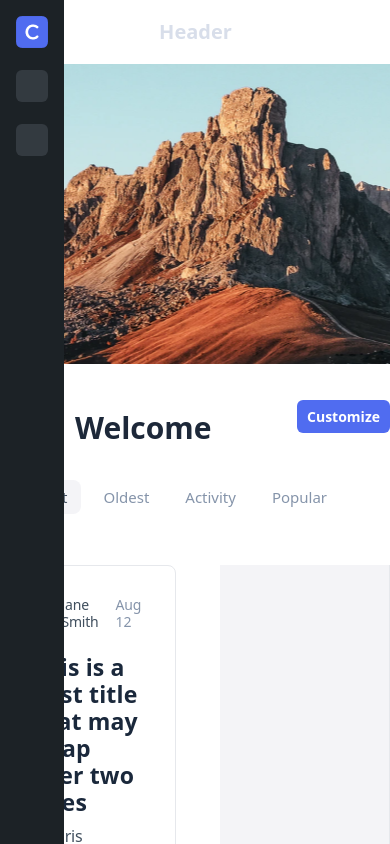
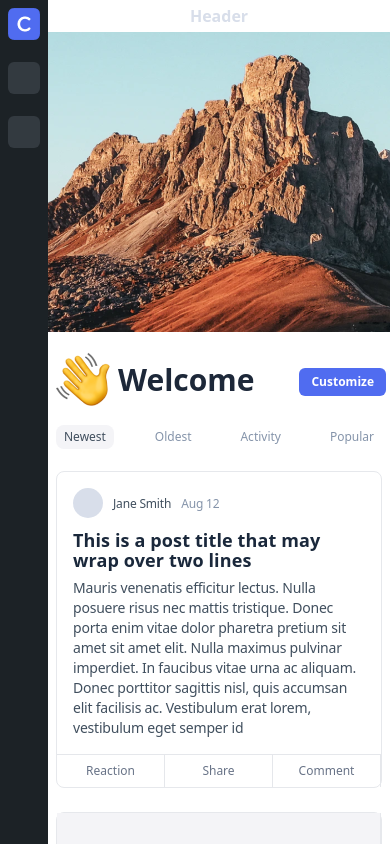
Before and after one commit to redtxai/event-form, a React (Create React App) app: page / in a window 390 px wide. Shown: the top 844 px of the page. Built offline with nearby package versions, Linux system fonts and the light colour scheme.

Commit message:
Implements the responsiveness for the landing page

```diff
--- a/src/pages/landing-page/LandingPage.tsx
+++ b/src/pages/landing-page/LandingPage.tsx
@@ -8,7 +8,7 @@ const LandingPage = () => {
   return (
     <section className="flex relative">
       <LandingPageCommunitySidebar></LandingPageCommunitySidebar>
-      <section className="w-full border-l border-gray-150 grow">
+      <section className="w-full grow ml-12 sm:border-l sm:border-gray-150 sm:ml-16">
         <LandingPageHeader></LandingPageHeader>
         <LandingPageBanner></LandingPageBanner>
         <LandingPageBody></LandingPageBody>
--- a/src/pages/landing-page/components/landing-page-body/LandingPageBody.tsx
+++ b/src/pages/landing-page/components/landing-page-body/LandingPageBody.tsx
@@ -3,9 +3,9 @@ import LandingPageFeed from "./components/landing-page-feed/LandingPageFeed"
 import LandingPageSidebar from "./components/landing-page-sidebar/LandingPageSidebar"
 
 const LandingPageBody = () => {
-  return <section className="max-w-3-5xl m-auto mt-9">
+  return <section className="max-w-3-5xl m-auto mt-5 sm:mt-9">
     <LandingPageBodyHeader></LandingPageBodyHeader>
-    <section className="w-full flex justify-between mt-13">
+    <section className="w-full flex justify-between mt-4 px-2 sm:mt-13 sm:px-0">
       <LandingPageFeed></LandingPageFeed>
       <LandingPageSidebar></LandingPageSidebar>
     </section>
--- a/src/pages/landing-page/components/landing-page-body/components/landing-page-body-header/LandingPageBodyHeader.tsx
+++ b/src/pages/landing-page/components/landing-page-body/components/landing-page-body-header/LandingPageBodyHeader.tsx
@@ -7,48 +7,56 @@ type FeedNavigation = 'newest' | 'oldest' | 'activity' | 'popular'
 const LandingPageBodyHeader = () => {
   const[active, setActive] = useState<FeedNavigation>('newest')
 
-  return <header className="w-full relative">
+  return <header className="w-full relative px-2 sm:px-0">
     <section className="w-full flex items-center">
-      <img src="/assets/img/hand.png" alt="welcome-icon"/><Title text="Welcome" type="large" className="ml-5"></Title>
+      <img src="/assets/img/hand.png" alt="welcome-icon"/><Title text="Welcome" type="large" className="ml-2 sm:ml-5"></Title>
     </section>
-    <section className="flex items-center h-9 mt-6">
+    <section className="flex items-center justify-between h-9 mt-3 sm:mt-6 sm:justify-start">
       <a href="#newest" className={`rounded-lg
-        text-sm-intermediate
-        leading-4-06
-        py-2 px-3.5
+        text-xs
+        sm:text-sm-intermediate
+        sm:leading-4-06
+        py-1 px-2
+        sm:py-2 sm:px-3.5
         ${active === 'newest' ? 'bg-zinc-75 text-slate-650' : 'text-gray-450' }`}
         onClick={() => setActive('newest')}>
         Newest
       </a>
       <a href="#oldest" className={`rounded-lg
-        text-sm-intermediate
-        leading-4-06
-        py-2 px-3.5
-        ml-2
+        text-xs
+        sm:text-sm-intermediate
+        sm:leading-4-06
+        py-1 px-2
+        sm:py-2 sm:px-3.5
+        sm:ml-2
         ${active === 'oldest' ? 'bg-zinc-75 text-slate-650' : 'text-gray-450' }`}
         onClick={() => setActive('oldest')}>
         Oldest
       </a>
       <a href="#activity" className={`rounded-lg
-        text-sm-intermediate
-        leading-4-06
-        py-2 px-3.5
-        ml-2
+        text-xs
+        sm:text-sm-intermediate
+        sm:leading-4-06
+        py-1 px-2
+        sm:py-2 sm:px-3.5
+        sm:ml-2
         ${active === 'activity' ? 'bg-zinc-75 text-slate-650' : 'text-gray-450' }`}
         onClick={() => setActive('activity')}>
         Activity
       </a>
       <a href="#popular" className={`rounded-lg
-        text-sm-intermediate
-        leading-4-06
-        py-2 px-3.5
-        ml-2
+        text-xs
+        sm:text-sm-intermediate
+        sm:leading-4-06
+        py-1 px-2
+        sm:py-2 sm:px-3.5
+        sm:ml-2
         ${active === 'popular' ? 'bg-zinc-75 text-slate-650' : 'text-gray-450' }`}
         onClick={() => setActive('popular')}>
         Popular
       </a>
     </section>
-    <Button text="Customize" className="py-2 px-2.5 rounded-md bg-indigo-550 font-bold text-sm text-white leading-4-05 absolute top-0 right-0"></Button>
+    <Button text="Customize" className="py-1.5 px-3 text-xs rounded-md bg-indigo-550 font-bold text-white absolute top-4 right-1 sm:top-0 sm:right-0 sm:py-2 sm:px-2.5 sm:text-sm sm:leading-4-05"></Button>
   </header>
 }
 
--- a/src/pages/landing-page/components/landing-page-body/components/landing-page-feed/LandingPageFeed.tsx
+++ b/src/pages/landing-page/components/landing-page-body/components/landing-page-feed/LandingPageFeed.tsx
@@ -4,8 +4,8 @@ import { Post, posts } from "./posts-mock-data"
 
 const LandingPageFeed = () => {
   const [postsArray] = useState<Post[]>(posts)
-  return <section className="w-full max-w-2-5xl">
-    {postsArray.map((post, index) => <LandingPagePost key={post.id} post={post} className={index > 0 ? 'mt-12' : ''}></LandingPagePost>)}
+  return <section className="w-full max-w-2-5xl pb-6">
+    {postsArray.map((post, index) => <LandingPagePost key={post.id} post={post} className={index > 0 ? 'mt-6 sm:mt-12' : ''}></LandingPagePost>)}
   </section>
 }
 
--- a/src/pages/landing-page/components/landing-page-body/components/landing-page-feed/components/landing-page-feed-post/LandingPagePost.tsx
+++ b/src/pages/landing-page/components/landing-page-body/components/landing-page-feed/components/landing-page-feed-post/LandingPagePost.tsx
@@ -17,19 +17,19 @@ const LandingPagePost = ({ post, className }: LandingPagePostprops) => {
     text-slate-350 font-bold text-xl
     leading-6
     bg-zinc-75 shadow-custom-slate">Post cover image</div>}
-    <div className="pt-7-5 pr-7-5 pl-7-5">
+    <div className="pt-4 px-4 sm:pt-7-5 sm:px-7-5">
       <div className="flex items-center">
         <div className="rounded-full w-7-5 h-7-5 bg-slate-350"></div>
-        <div className="ml-2.5 text-sm text-slate-650 leading-4-05 tracking-tightish">{post.username}</div>
-        <div className="ml-2.5 text-sm text-gray-450 leading-4-05 tracking-tightish">{`${months[post.date.getMonth()]} ${post.date.getDate()}`}</div>
+        <div className="ml-2.5 text-xs text-slate-650 leading-4-05 tracking-tightish sm:text-sm">{post.username}</div>
+        <div className="ml-2.5 text-xs text-gray-450 leading-4-05 tracking-tightish sm:text-sm">{`${months[post.date.getMonth()]} ${post.date.getDate()}`}</div>
       </div>
-      {post.title && <div className="text-blue-975 text-xl-intermediate leading-6-05 tracking-very-tight font-bold mt-6">{post.title}</div>}
-      {post.text && <div className="tracking-tightish text-base mt-2 text-slate-650">{post.text}</div>}
+      {post.title && <div className="text-blue-975 text-lg leading-5 tracking-very-tight font-bold mt-3 sm:mt-6 sm:text-xl-intermediate sm:leading-6-05">{post.title}</div>}
+      {post.text && <div className="tracking-tightish text-sm mt-2 text-slate-650 sm:text-base">{post.text}</div>}
     </div>
-    <footer className="w-full flex mt-7-05">
-      <div className="w-1/3 border-t border-r select-none text-sm cursor-pointer text-slate-475 leading-4-05 flex justify-center py-4">Reaction</div>
-      <div className="w-1/3 border-t border-r select-none text-sm cursor-pointer text-slate-475 leading-4-05 flex justify-center py-4">Share</div>
-      <div className="w-1/3 border-t border-r select-none text-sm cursor-pointer text-slate-475 leading-4-05 flex justify-center py-4">Comment</div>
+    <footer className="w-full flex mt-4 sm:mt-7-05">
+      <div className="w-1/3 border-t border-r select-none text-xs cursor-pointer text-slate-475 flex justify-center py-2 sm:py-4 sm:text-sm sm:leading-4-05">Reaction</div>
+      <div className="w-1/3 border-t border-r select-none text-xs cursor-pointer text-slate-475 flex justify-center py-2 sm:py-4 sm:text-sm sm:leading-4-05">Share</div>
+      <div className="w-1/3 border-t border-r select-none text-xs cursor-pointer text-slate-475 flex justify-center py-2 sm:py-4 sm:text-sm sm:leading-4-05">Comment</div>
     </footer>
   </section>
 }
--- a/src/pages/landing-page/components/landing-page-body/components/landing-page-sidebar/LandingPageSidebar.tsx
+++ b/src/pages/landing-page/components/landing-page-body/components/landing-page-sidebar/LandingPageSidebar.tsx
@@ -2,11 +2,13 @@
 const LandingPageSidebar = () => {
   return <section className="
     w-full max-w-1xxs h-custom
-    flex justify-center items-center
+    justify-center items-center
     text-slate-350 font-bold text-xl
     leading-6
     bg-zinc-75 shadow-custom-slate
-    ml-11">
+    ml-11
+    hidden
+    sm:flex">
     Sidebar
   </section>
 }
--- a/src/pages/landing-page/components/landing-page-community-sidebar/LandingPageCommunitySidebar.tsx
+++ b/src/pages/landing-page/components/landing-page-community-sidebar/LandingPageCommunitySidebar.tsx
@@ -6,7 +6,7 @@ import './LandingPageCommunitySidebar.css'
 const LandingPageCommunitySidebar = () => {
   const[showMenu, setShowMenu] = useState<boolean>(false)
   return <>
-    <section className="h-full w-16 bg-stone-950 p-4 absolute inset-y-0 left-0 z-30">
+    <section className="h-full w-12 p-2 bg-stone-950 absolute inset-y-0 left-0 z-30 sm:w-16 sm:p-4">
       <Button className="w-8 h-8 rounded-md" onClick={() => setShowMenu(!showMenu)}><img src="assets/img/circle-icon.png" alt="circle"/></Button>
       <Button className="w-8 h-8 rounded-md bg-custom-150 mt-4"></Button>
       <Button className="w-8 h-8 rounded-md bg-custom-150 mt-4"></Button>
--- a/src/pages/landing-page/components/landing-page-header/LandingPageHeader.tsx
+++ b/src/pages/landing-page/components/landing-page-header/LandingPageHeader.tsx
@@ -1,5 +1,5 @@
 const LandingPageHeader = () => {
-  return <header className="h-16 flex justify-center items-center text-slate-350 font-bold text-xl leading-6">
+  return <header className="h-8 flex justify-center items-center text-slate-350 font-bold text-base leading-5 sm:text-xl sm:leading-6 sm:h-16">
     Header
   </header>
 }
--- a/src/styles.css
+++ b/src/styles.css
@@ -632,8 +632,11 @@ select {
 .left-0 {
   left: 0px;
 }
-.top-0 {
-  top: 0px;
+.top-4 {
+  top: 1rem;
+}
+.right-1 {
+  right: 0.25rem;
 }
 .z-10 {
   z-index: 10;
@@ -659,6 +662,9 @@ select {
 .mt-1 {
   margin-top: 0.25rem;
 }
+.ml-12 {
+  margin-left: 3rem;
+}
 .mt-5 {
   margin-top: 1.25rem;
 }
@@ -673,9 +679,6 @@ select {
 }
 .mt-2 {
   margin-top: 0.5rem;
-}
-.mt-9 {
-  margin-top: 2.25rem;
 }
 .mt-4 {
   margin-top: 1rem;
@@ -694,12 +697,6 @@ select {
 }
 .mb-12 {
   margin-bottom: 3rem;
-}
-.ml-5 {
-  margin-left: 1.25rem;
-}
-.mt-12 {
-  margin-top: 3rem;
 }
 .ml-11 {
   margin-left: 2.75rem;
@@ -740,9 +737,6 @@ select {
 .h-3 {
   height: 0.75rem;
 }
-.h-16 {
-  height: 4rem;
-}
 .h-9 {
   height: 2.25rem;
 }
@@ -758,8 +752,8 @@ select {
 .w-36 {
   width: 9rem;
 }
-.w-16 {
-  width: 4rem;
+.w-12 {
+  width: 3rem;
 }
 .w-8 {
   width: 2rem;
@@ -864,9 +858,6 @@ select {
 .border-r-0 {
   border-right-width: 0px;
 }
-.border-l {
-  border-left-width: 1px;
-}
 .border-t {
   border-top-width: 1px;
 }
@@ -894,8 +885,8 @@ select {
 .bg-no-repeat {
   background-repeat: no-repeat;
 }
-.p-4 {
-  padding: 1rem;
+.p-2 {
+  padding: 0.5rem;
 }
 .py-1\.5 {
   padding-top: 0.375rem;
@@ -937,24 +928,22 @@ select {
   padding-left: 2rem;
   padding-right: 2rem;
 }
+.px-2 {
+  padding-left: 0.5rem;
+  padding-right: 0.5rem;
+}
 .px-6 {
   padding-left: 1.5rem;
   padding-right: 1.5rem;
 }
-.px-3\.5 {
-  padding-left: 0.875rem;
-  padding-right: 0.875rem;
-}
-.px-2\.5 {
-  padding-left: 0.625rem;
-  padding-right: 0.625rem;
-}
-.px-2 {
-  padding-left: 0.5rem;
-  padding-right: 0.5rem;
-}
 .pt-6 {
   padding-top: 1.5rem;
+}
+.pb-6 {
+  padding-bottom: 1.5rem;
+}
+.pt-4 {
+  padding-top: 1rem;
 }
 .text-center {
   text-align: center;
@@ -978,6 +967,10 @@ select {
 .text-base {
   font-size: 1rem;
   line-height: 1.5rem;
+}
+.text-lg {
+  font-size: 1.125rem;
+  line-height: 1.75rem;
 }
 .font-normal {
   font-weight: 400;
@@ -1109,9 +1102,6 @@ select {
 .text-sm-intermediate {
     font-size: 15px;
   }
-.text-xl-intermediate {
-    font-size: 23px;
-  }
 /********************************************************************************/
 /******************************** LETTER SPACING ********************************/
 /********************************************************************************/
@@ -1139,9 +1129,6 @@ select {
 .leading-4-07 {
     line-height: 19px;
   }
-.leading-6-05 {
-    line-height: 27px;
-  }
 /********************************************************************************/
 /********************************* BORDER COLOR *********************************/
 /********************************************************************************/
@@ -1163,17 +1150,8 @@ select {
 /********************************************************************************/
 /*********************************** PADDING ************************************/
 /********************************************************************************/
-.pt-7-5 {
-    padding-top: 1.875em;
-  }
-.pr-7-5 {
-    padding-right: 1.875em;
-  }
 .pb-7-5 {
     padding-bottom: 1.875em;
-  }
-.pl-7-5 {
-    padding-left: 1.875em;
   }
 /********************************************************************************/
 /*********************************** MAX WIDTH **********************************/
@@ -1223,12 +1201,6 @@ select {
 /********************************************************************************/
 /************************************* MARGIN ***********************************/
 /********************************************************************************/
-.mt-7-05 {
-    margin-top: 1.875em;
-  }
-.mt-13 {
-    margin-top: 3.125em;
-  }
 /********************************************************************************/
 /************************************* HEIGHT ***********************************/
 /********************************************************************************/
@@ -1283,6 +1255,14 @@ select {
 }
 @media (min-width: 640px) {
 
+  .sm\:top-0 {
+    top: 0px;
+  }
+
+  .sm\:right-0 {
+    right: 0px;
+  }
+
   .sm\:ml-0 {
     margin-left: 0px;
   }
@@ -1293,6 +1273,10 @@ select {
 
   .sm\:mt-3 {
     margin-top: 0.75rem;
+  }
+
+  .sm\:ml-16 {
+    margin-left: 4rem;
   }
 
   .sm\:mt-9 {
@@ -1307,6 +1291,22 @@ select {
     margin-left: 1.25rem;
   }
 
+  .sm\:mt-6 {
+    margin-top: 1.5rem;
+  }
+
+  .sm\:ml-2 {
+    margin-left: 0.5rem;
+  }
+
+  .sm\:mt-12 {
+    margin-top: 3rem;
+  }
+
+  .sm\:flex {
+    display: flex;
+  }
+
   .sm\:h-40 {
     height: 10rem;
   }
@@ -1315,12 +1315,28 @@ select {
     height: 4rem;
   }
 
+  .sm\:w-16 {
+    width: 4rem;
+  }
+
   .sm\:flex-nowrap {
     flex-wrap: nowrap;
   }
 
+  .sm\:justify-start {
+    justify-content: flex-start;
+  }
+
   .sm\:justify-between {
     justify-content: space-between;
+  }
+
+  .sm\:border-l {
+    border-left-width: 1px;
+  }
+
+  .sm\:p-4 {
+    padding: 1rem;
   }
 
   .sm\:py-2\.5 {
@@ -1348,6 +1364,36 @@ select {
     padding-right: 1.5rem;
   }
 
+  .sm\:px-0 {
+    padding-left: 0px;
+    padding-right: 0px;
+  }
+
+  .sm\:px-3\.5 {
+    padding-left: 0.875rem;
+    padding-right: 0.875rem;
+  }
+
+  .sm\:px-3 {
+    padding-left: 0.75rem;
+    padding-right: 0.75rem;
+  }
+
+  .sm\:px-2\.5 {
+    padding-left: 0.625rem;
+    padding-right: 0.625rem;
+  }
+
+  .sm\:px-2 {
+    padding-left: 0.5rem;
+    padding-right: 0.5rem;
+  }
+
+  .sm\:py-4 {
+    padding-top: 1rem;
+    padding-bottom: 1rem;
+  }
+
   .sm\:text-sm {
     font-size: 0.875rem;
     line-height: 1.25rem;
@@ -1357,16 +1403,47 @@ select {
     font-size: 1rem;
     line-height: 1.5rem;
   }
+
+  .sm\:text-xl {
+    font-size: 1.25rem;
+    line-height: 1.75rem;
+  }
+
+  .sm\:leading-6 {
+    line-height: 1.5rem;
+  }
   .sm\:text-sm-intermediate {
     font-size: 15px;
+  }
+
+  .sm\:text-xl-intermediate {
+    font-size: 23px;
   }
 
   .sm\:text-4xl-intermediate {
     font-size: 40px;
   }
 
+  .sm\:leading-4-05 {
+    line-height: 17px;
+  }
+
+  .sm\:leading-4-06 {
+    line-height: 18px;
+  }
+
   .sm\:leading-4-07 {
     line-height: 19px;
+  }
+
+  .sm\:leading-6-05 {
+    line-height: 27px;
+  }
+  .sm\:border-gray-150 {
+    border-color: #E6E8EC
+  }
+  .sm\:pt-7-5 {
+    padding-top: 1.875em;
   }
 
   .sm\:max-w-xxs {
@@ -1391,4 +1468,8 @@ select {
   .sm\:mt-11-05 {
     margin-top: 2.813em;
   }
+
+  .sm\:mt-13 {
+    margin-top: 3.125em;
+  }
 }
```
Also changed, not shown: src/pages/landing-page/components/landing-page-community-sidebar/LandingPageCommunitySidebar.css (+7 -1 lines).
